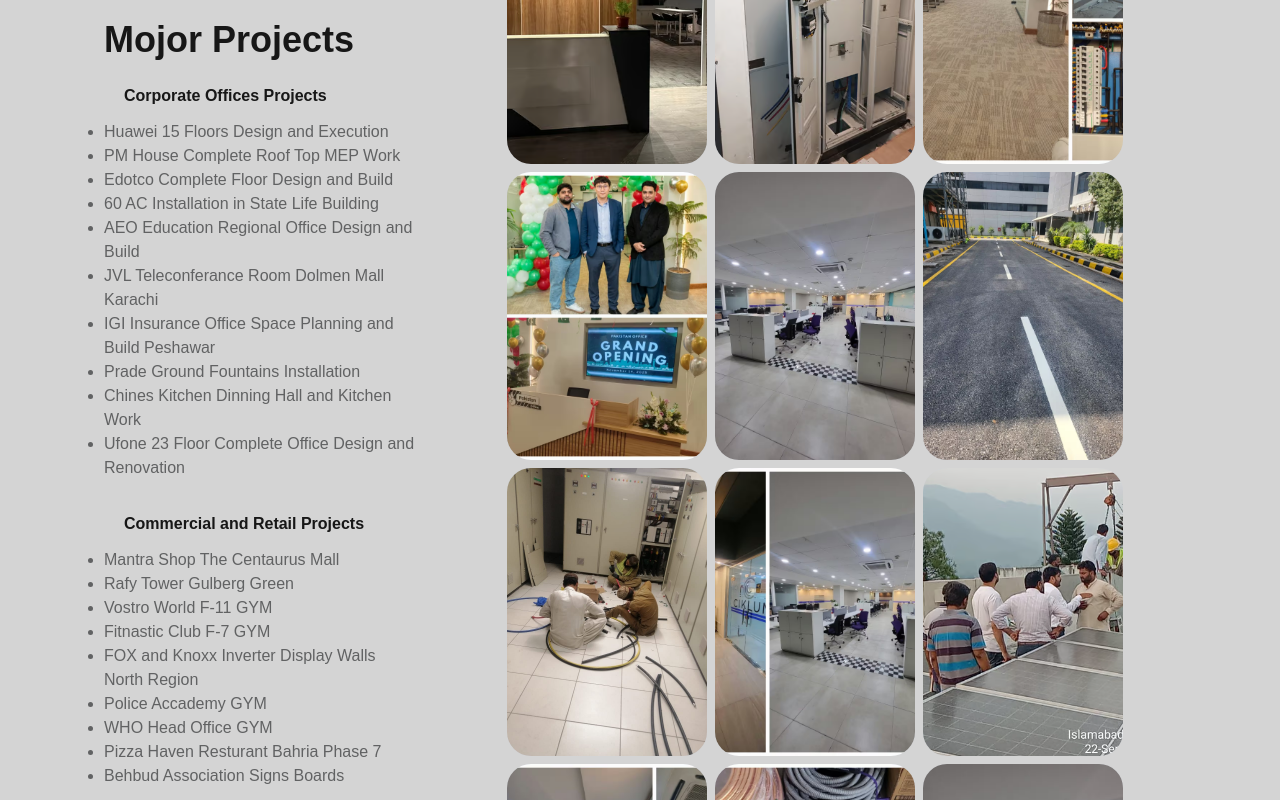
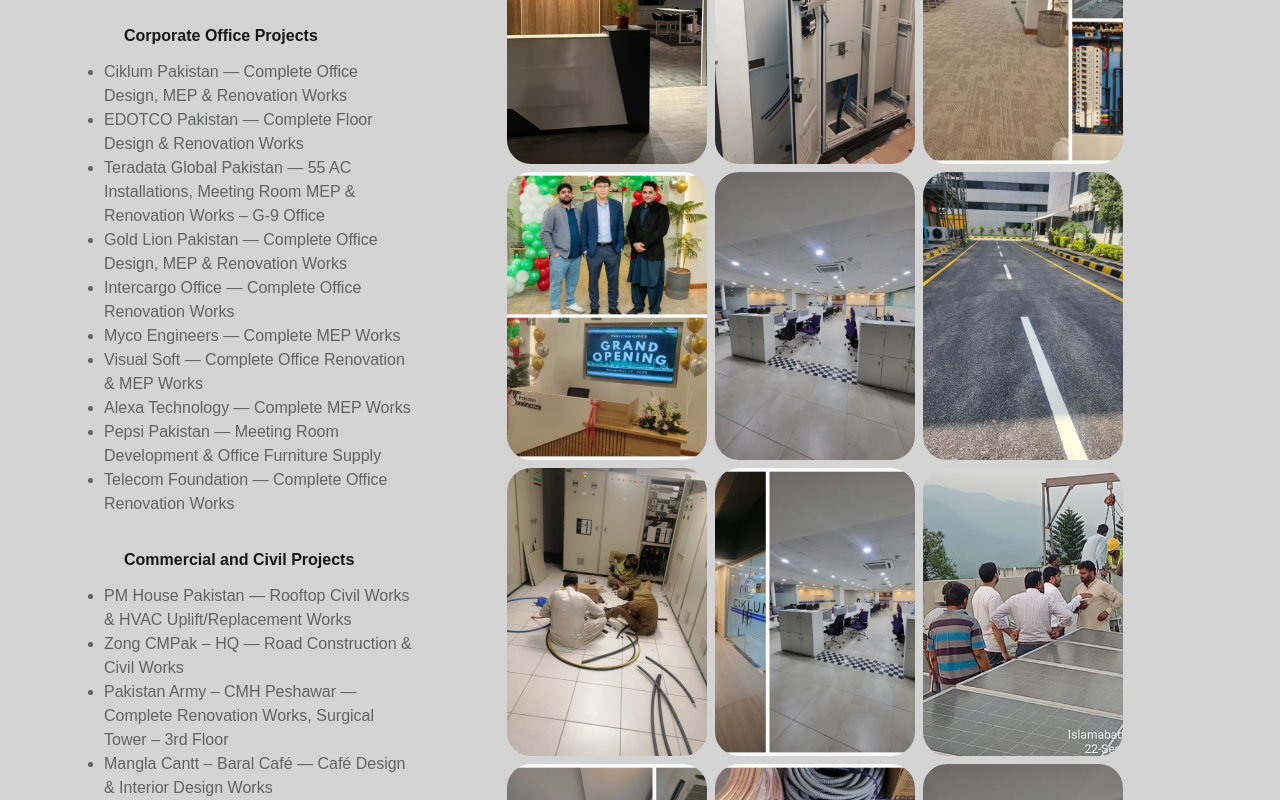
Before and after one commit to muhammadali1631/sespakistan-1-rtd, a Next.js app: page / in a window 1280 px wide. Shown: the part 3720-4520 px from the top of the page. Built offline with nearby package versions, Linux system fonts and the light colour scheme.

Commit message:
major project and client background changes

```diff
--- a/app/(pages)/clients/page.tsx
+++ b/app/(pages)/clients/page.tsx
@@ -40,9 +40,9 @@ const contractorProjects = new Set([
 
 export default function ClientsPage() {
   return (
-    <main className="min-h-screen mt-40">
+    <main className="min-h-screen mt-20 lg:mt-36 bg-[#D4D4D4]">
       {/* Hero */}
-      <section className="relative overflow-hidden border-b border-slate-100">
+      <section className="relative overflow-hidden ">
         <div className="mx-auto max-w-7xl px-6 pt-10">
           <div className="max-w-3xl">
             <span className="mb-5 inline-flex items-center rounded-full border border-slate-200 bg-slate-50 px-4 py-2 text-sm font-medium text-slate-600">
@@ -63,7 +63,7 @@ export default function ClientsPage() {
         </div>
 
         {/* Decorative background */}
-        <div className="pointer-events-none absolute -right-32 -top-32 h-80 w-80 rounded-full bg-slate-100 blur-3xl" />
+        {/* <div className="pointer-events-none absolute -right-32 -top-32 h-80 w-80 rounded-full bg-slate-100 blur-3xl" /> */}
       </section>
 
       {/* Clients */}
--- a/components/home/MajorProjects.tsx
+++ b/components/home/MajorProjects.tsx
@@ -38,9 +38,11 @@ const ProjectImages = [
   },
   {
     image: "/home/major-project/new-image5.avif",
-  },{
+  },
+  {
     image: "/home/major-project/new-image-9.avif",
-  },{
+  },
+  {
     image: "/home/major-project/new-image7.avif",
   },
 ];
@@ -49,48 +51,84 @@ const MajorProjects = () => {
   return (
     <div className="flex flex-col lg:flex-row justify-between items-center mx-0 lg:mx-10 gap-10 mt-5 pb-10">
       <FadeIn direction="left" className="w-full px-4 sm:px-0 lg:max-w-[900px]">
-        <h4 className="font-bold text-2xl sm:text-3xl lg:text-4xl mb-6">Mojor Projects</h4>
-        <h6 className="font-bold ml-5 mb-3">Corporate Offices Projects</h6>
+        <h4 className="font-bold text-2xl sm:text-3xl lg:text-4xl mb-6">
+          Mojor Projects
+        </h4>
+        <h6 className="font-bold ml-5 mb-3">Corporate Office Projects</h6>
         <ul className="list-disc text-[#616263]">
-          <li>Huawei 15 Floors Design and Execution</li>
-          <li>PM House Complete Roof Top MEP Work</li>
-          <li>Edotco Complete Floor Design and Build</li>
-          <li>60 AC Installation in State Life Building</li>
-          <li>AEO Education Regional Office Design and Build</li>
-          <li>JVL Teleconferance Room Dolmen Mall Karachi</li>
-          <li>IGI Insurance Office Space Planning and Build Peshawar</li>
-          <li>Prade Ground Fountains Installation</li>
-          <li>Chines Kitchen Dinning Hall and Kitchen Work</li>
-          <li>Ufone 23 Floor Complete Office Design and Renovation</li>
+          <li>
+            Ciklum Pakistan — Complete Office Design, MEP & Renovation Works
+          </li>
+          <li>EDOTCO Pakistan — Complete Floor Design & Renovation Works</li>
+          <li>
+            Teradata Global Pakistan — 55 AC Installations, Meeting Room MEP &
+            Renovation Works – G-9 Office
+          </li>
+          <li>
+            Gold Lion Pakistan — Complete Office Design, MEP & Renovation Works
+          </li>
+          <li>Intercargo Office — Complete Office Renovation Works</li>
+          <li>Myco Engineers — Complete MEP Works</li>
+          <li>Visual Soft — Complete Office Renovation & MEP Works</li>
+          <li>Alexa Technology — Complete MEP Works</li>
+          <li>
+            Pepsi Pakistan — Meeting Room Development & Office Furniture Supply
+          </li>
+          <li>Telecom Foundation — Complete Office Renovation Works</li>
         </ul>
-        <h6 className="font-bold ml-5 mb-3 mt-8">Commercial and Retail Projects</h6>
+
+        <h6 className="font-bold ml-5 mb-3 mt-8">
+          Commercial and Civil Projects
+        </h6>
         <ul className="list-disc text-[#616263]">
-          <li>Mantra Shop The Centaurus Mall</li>
-          <li>Rafy Tower Gulberg Green</li>
-          <li>Vostro World F-11 GYM</li>
-          <li>Fitnastic Club F-7 GYM</li>
-          <li>FOX and Knoxx Inverter Display Walls North Region</li>
-          <li>Police Accademy GYM</li>
-          <li>WHO Head Office GYM</li>
-          <li>Pizza Haven Resturant Bahria Phase 7</li>
-          <li>Behbud Association Signs Boards</li>
+          <li>
+            PM House Pakistan — Rooftop Civil Works & HVAC Uplift/Replacement
+            Works
+          </li>
+          <li>Zong CMPak – HQ — Road Construction & Civil Works</li>
+          <li>
+            Pakistan Army – CMH Peshawar — Complete Renovation Works, Surgical
+            Tower – 3rd Floor
+          </li>
+          <li>
+            Mangla Cantt – Baral Café — Café Design & Interior Design Works
+          </li>
+          <li>Parde Ground Islamabad — Fountain Installation & Civil Works</li>
         </ul>
 
         <FadeIn direction="up" delay={0.2} className="flex justify-center">
-            <Link href={'/projects'}>
-            <motion.button whileHover={{ scale: 1.05 }} whileTap={{ scale: 0.97 }} className="px-10 py-4 cursor-pointer bg-[#0d335e] text-white font-bold rounded-full mt-16">Project Gallery</motion.button>
-            </Link>
+          <Link href={"/projects"}>
+            <motion.button
+              whileHover={{ scale: 1.05 }}
+              whileTap={{ scale: 0.97 }}
+              className="px-10 py-4 cursor-pointer bg-[#0d335e] text-white font-bold rounded-full mt-16"
+            >
+              Project Gallery
+            </motion.button>
+          </Link>
         </FadeIn>
       </FadeIn>
 
       {/* Images */}
-      <StaggerContainer staggerDelay={0.08} className="flex flex-wrap gap-4 sm:gap-2 items-end justify-center ">
-        {ProjectImages.map((item, index)=>(
-            <StaggerItem key={index}>
-                <motion.div whileHover={{ scale: 1.08, rotate: 1 }} transition={{ type: "spring", stiffness: 300 }}>
-                    <Image src={item.image} height={300} width={250} alt="Project" className="object-cover bg-gray-300 h-40 w-32 sm:h-72 sm:w-50 rounded-3xl"/>
-                </motion.div>
-            </StaggerItem>
+      <StaggerContainer
+        staggerDelay={0.08}
+        className="flex flex-wrap gap-4 sm:gap-2 items-end justify-center "
+      >
+        {ProjectImages.map((item, index) => (
+          <StaggerItem key={index}>
+            <motion.div
+              whileHover={{ scale: 1.08, rotate: 1 }}
+              transition={{ type: "spring", stiffness: 300 }}
+            >
+              <Image
+                src={item.image}
+                height={300}
+                width={250}
+                alt="Project"
+                className="object-cover bg-gray-300 h-40 w-32 sm:h-72 sm:w-50 rounded-3xl"
+              />
+            </motion.div>
+          </StaggerItem>
         ))}
       </StaggerContainer>
     </div>
```
